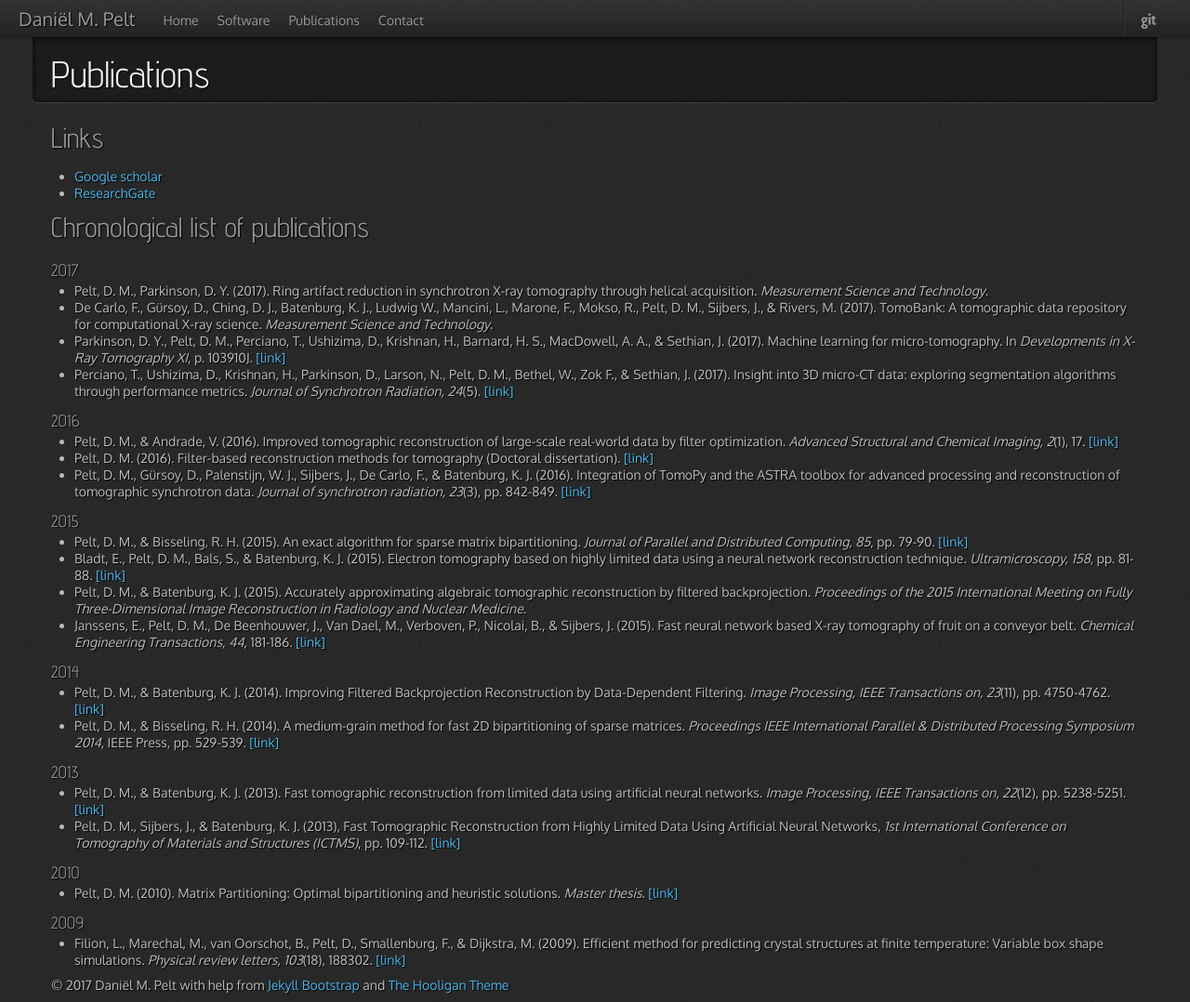
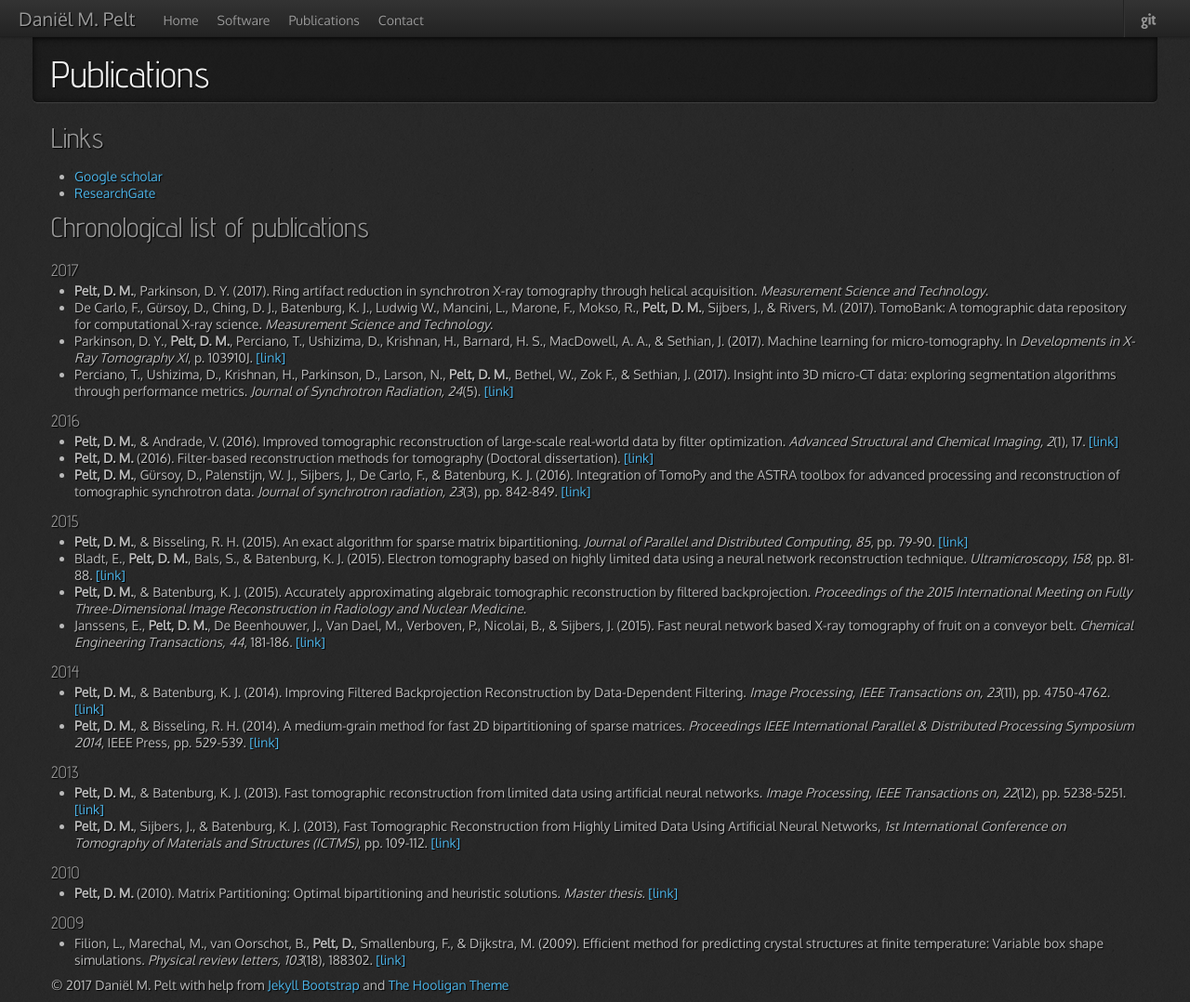
Before and after one commit to dmpelt/dmpelt.github.com, a Jekyll site: the page built from publications.md, in a window 1280 px wide. Shown: the whole page at 93% size. Built offline with Jekyll 4.4.1, drawn with Linux system fonts in a browser that asks for light colours; nearby versions of some CDN libraries.

Commit message:
Try bold

```diff
--- a/publications.md
+++ b/publications.md
@@ -11,32 +11,32 @@ group: navigation
 ## Chronological list of publications
 
 ### 2017
-* Pelt, D. M., Parkinson, D. Y. (2017). Ring artifact reduction in synchrotron X-ray tomography through helical acquisition. *Measurement Science and Technology*.
-* De Carlo, F., G&uuml;rsoy, D., Ching, D. J.,  Batenburg, K. J., Ludwig W., Mancini, L., Marone, F., Mokso, R., Pelt, D. M., Sijbers, J., & Rivers, M. (2017). TomoBank: A tomographic data repository for computational X-ray science. *Measurement Science and Technology*.
-* Parkinson, D. Y., Pelt, D. M., Perciano, T., Ushizima, D., Krishnan, H., Barnard, H. S., MacDowell, A. A., & Sethian, J. (2017). Machine learning for micro-tomography. In *Developments in X-Ray Tomography XI*, p. 103910J. [\[link\]](http://dx.doi.org/10.1117/12.2274731)
-* Perciano, T., Ushizima, D., Krishnan, H., Parkinson, D., Larson, N., Pelt, D. M., Bethel, W., Zok F., & Sethian, J. (2017). Insight into 3D micro-CT data: exploring segmentation algorithms through performance metrics. *Journal of Synchrotron Radiation, 24*(5). [\[link\]](https://doi.org/10.1107/S1600577517010955)
+* **Pelt, D. M.**, Parkinson, D. Y. (2017). Ring artifact reduction in synchrotron X-ray tomography through helical acquisition. *Measurement Science and Technology*.
+* De Carlo, F., G&uuml;rsoy, D., Ching, D. J.,  Batenburg, K. J., Ludwig W., Mancini, L., Marone, F., Mokso, R., **Pelt, D. M.**, Sijbers, J., & Rivers, M. (2017). TomoBank: A tomographic data repository for computational X-ray science. *Measurement Science and Technology*.
+* Parkinson, D. Y., **Pelt, D. M.**, Perciano, T., Ushizima, D., Krishnan, H., Barnard, H. S., MacDowell, A. A., & Sethian, J. (2017). Machine learning for micro-tomography. In *Developments in X-Ray Tomography XI*, p. 103910J. [\[link\]](http://dx.doi.org/10.1117/12.2274731)
+* Perciano, T., Ushizima, D., Krishnan, H., Parkinson, D., Larson, N., **Pelt, D. M.**, Bethel, W., Zok F., & Sethian, J. (2017). Insight into 3D micro-CT data: exploring segmentation algorithms through performance metrics. *Journal of Synchrotron Radiation, 24*(5). [\[link\]](https://doi.org/10.1107/S1600577517010955)
 
 ### 2016
-* Pelt, D. M., & Andrade, V. (2016). Improved tomographic reconstruction of large-scale real-world data by filter optimization. *Advanced Structural and Chemical Imaging, 2*(1), 17. [\[link\]](https://ascimaging.springeropen.com/articles/10.1186/s40679-016-0033-y)
-* Pelt, D. M. (2016). Filter-based reconstruction methods for tomography (Doctoral dissertation). [\[link\]](http://hdl.handle.net/1887/39638)
-* Pelt, D. M., G&uuml;rsoy, D., Palenstijn, W. J., Sijbers, J., De Carlo, F., & Batenburg, K. J. (2016). Integration of TomoPy and the ASTRA toolbox for advanced processing and reconstruction of tomographic synchrotron data. *Journal of synchrotron radiation, 23*(3), pp. 842-849. [\[link\]](https://doi.org/10.1107/S1600577516005658)
+* **Pelt, D. M.**, & Andrade, V. (2016). Improved tomographic reconstruction of large-scale real-world data by filter optimization. *Advanced Structural and Chemical Imaging, 2*(1), 17. [\[link\]](https://ascimaging.springeropen.com/articles/10.1186/s40679-016-0033-y)
+* **Pelt, D. M.** (2016). Filter-based reconstruction methods for tomography (Doctoral dissertation). [\[link\]](http://hdl.handle.net/1887/39638)
+* **Pelt, D. M.**, G&uuml;rsoy, D., Palenstijn, W. J., Sijbers, J., De Carlo, F., & Batenburg, K. J. (2016). Integration of TomoPy and the ASTRA toolbox for advanced processing and reconstruction of tomographic synchrotron data. *Journal of synchrotron radiation, 23*(3), pp. 842-849. [\[link\]](https://doi.org/10.1107/S1600577516005658)
 
 ### 2015
-* Pelt, D. M., & Bisseling, R. H. (2015). An exact algorithm for sparse matrix bipartitioning. *Journal of Parallel and Distributed Computing, 85*, pp. 79-90. [\[link\]](http://dx.doi.org/10.1016/j.jpdc.2015.06.005)
-* Bladt, E., Pelt, D. M., Bals, S., & Batenburg, K. J. (2015). Electron tomography based on highly limited data using a neural network reconstruction technique. *Ultramicroscopy, 158*, pp. 81-88. [\[link\]](http://dx.doi.org/10.1016/j.ultramic.2015.07.001)
-* Pelt, D. M., & Batenburg, K. J. (2015). Accurately approximating algebraic tomographic reconstruction by filtered backprojection. *Proceedings of the 2015 International Meeting on Fully Three-Dimensional Image Reconstruction in Radiology and Nuclear Medicine*.
-* Janssens, E., Pelt, D. M., De Beenhouwer, J., Van Dael, M., Verboven, P., Nicolai, B., & Sijbers, J. (2015). Fast neural network based X-ray tomography of fruit on a conveyor belt. *Chemical Engineering Transactions, 44*, 181-186. [\[link\]](https://www.researchgate.net/profile/Jan_Sijbers/publication/284888775_Fast_neural_network_based_x-ray_tomography_of_fruit_on_a_conveyor_belt/links/566b51f308ae62b05f04ef8f.pdf)
+* **Pelt, D. M.**, & Bisseling, R. H. (2015). An exact algorithm for sparse matrix bipartitioning. *Journal of Parallel and Distributed Computing, 85*, pp. 79-90. [\[link\]](http://dx.doi.org/10.1016/j.jpdc.2015.06.005)
+* Bladt, E., **Pelt, D. M.**, Bals, S., & Batenburg, K. J. (2015). Electron tomography based on highly limited data using a neural network reconstruction technique. *Ultramicroscopy, 158*, pp. 81-88. [\[link\]](http://dx.doi.org/10.1016/j.ultramic.2015.07.001)
+* **Pelt, D. M.**, & Batenburg, K. J. (2015). Accurately approximating algebraic tomographic reconstruction by filtered backprojection. *Proceedings of the 2015 International Meeting on Fully Three-Dimensional Image Reconstruction in Radiology and Nuclear Medicine*.
+* Janssens, E., **Pelt, D. M.**, De Beenhouwer, J., Van Dael, M., Verboven, P., Nicolai, B., & Sijbers, J. (2015). Fast neural network based X-ray tomography of fruit on a conveyor belt. *Chemical Engineering Transactions, 44*, 181-186. [\[link\]](https://www.researchgate.net/profile/Jan_Sijbers/publication/284888775_Fast_neural_network_based_x-ray_tomography_of_fruit_on_a_conveyor_belt/links/566b51f308ae62b05f04ef8f.pdf)
 
 ### 2014
-* Pelt, D. M., & Batenburg, K. J. (2014). Improving Filtered Backprojection Reconstruction by Data-Dependent Filtering. *Image Processing, IEEE Transactions on, 23*(11), pp. 4750-4762. [\[link\]](http://ieeexplore.ieee.org/stamp/stamp.jsp?tp=&arnumber=6862004&isnumber=6908104)
-* Pelt, D. M., & Bisseling, R. H. (2014). A medium-grain method for fast 2D bipartitioning of sparse matrices. *Proceedings IEEE International Parallel & Distributed Processing Symposium 2014*, IEEE Press, pp. 529-539. [\[link\]](http://www.staff.science.uu.nl/~bisse101/Articles/mediumgrain14.pdf)
+* **Pelt, D. M.**, & Batenburg, K. J. (2014). Improving Filtered Backprojection Reconstruction by Data-Dependent Filtering. *Image Processing, IEEE Transactions on, 23*(11), pp. 4750-4762. [\[link\]](http://ieeexplore.ieee.org/stamp/stamp.jsp?tp=&arnumber=6862004&isnumber=6908104)
+* **Pelt, D. M.**, & Bisseling, R. H. (2014). A medium-grain method for fast 2D bipartitioning of sparse matrices. *Proceedings IEEE International Parallel & Distributed Processing Symposium 2014*, IEEE Press, pp. 529-539. [\[link\]](http://www.staff.science.uu.nl/~bisse101/Articles/mediumgrain14.pdf)
 
 ### 2013
-* Pelt, D. M., & Batenburg, K. J. (2013). Fast tomographic reconstruction from limited data using artificial neural networks. *Image Processing, IEEE Transactions on, 22*(12), pp. 5238-5251. [\[link\]](http://ieeexplore.ieee.org/stamp/stamp.jsp?tp=&arnumber=6607157&isnumber=6609090)
-* Pelt, D. M., Sijbers, J., & Batenburg, K. J. (2013), Fast Tomographic Reconstruction from Highly Limited Data Using Artificial Neural Networks, *1st International Conference on Tomography of Materials and Structures (ICTMS)*, pp. 109-112. [\[link\]](http://www.visielab.ua.ac.be/sites/default/files/pelt_ictms_2013.pdf)
+* **Pelt, D. M.**, & Batenburg, K. J. (2013). Fast tomographic reconstruction from limited data using artificial neural networks. *Image Processing, IEEE Transactions on, 22*(12), pp. 5238-5251. [\[link\]](http://ieeexplore.ieee.org/stamp/stamp.jsp?tp=&arnumber=6607157&isnumber=6609090)
+* **Pelt, D. M.**, Sijbers, J., & Batenburg, K. J. (2013), Fast Tomographic Reconstruction from Highly Limited Data Using Artificial Neural Networks, *1st International Conference on Tomography of Materials and Structures (ICTMS)*, pp. 109-112. [\[link\]](http://www.visielab.ua.ac.be/sites/default/files/pelt_ictms_2013.pdf)
 
 ### 2010
-* Pelt, D. M. (2010). Matrix Partitioning: Optimal bipartitioning and heuristic solutions. *Master thesis*. [\[link\]](http://igitur-archive.library.uu.nl/student-theses/2011-0404-200428/UUindex.html)
+* **Pelt, D. M.** (2010). Matrix Partitioning: Optimal bipartitioning and heuristic solutions. *Master thesis*. [\[link\]](http://igitur-archive.library.uu.nl/student-theses/2011-0404-200428/UUindex.html)
 
 ### 2009
-* Filion, L., Marechal, M., van Oorschot, B., Pelt, D., Smallenburg, F., & Dijkstra, M. (2009). Efficient method for predicting crystal structures at finite temperature: Variable box shape simulations. *Physical review letters, 103*(18), 188302. [\[link\]](http://link.aps.org/doi/10.1103/PhysRevLett.103.188302)
+* Filion, L., Marechal, M., van Oorschot, B., **Pelt, D.**, Smallenburg, F., & Dijkstra, M. (2009). Efficient method for predicting crystal structures at finite temperature: Variable box shape simulations. *Physical review letters, 103*(18), 188302. [\[link\]](http://link.aps.org/doi/10.1103/PhysRevLett.103.188302)
```
